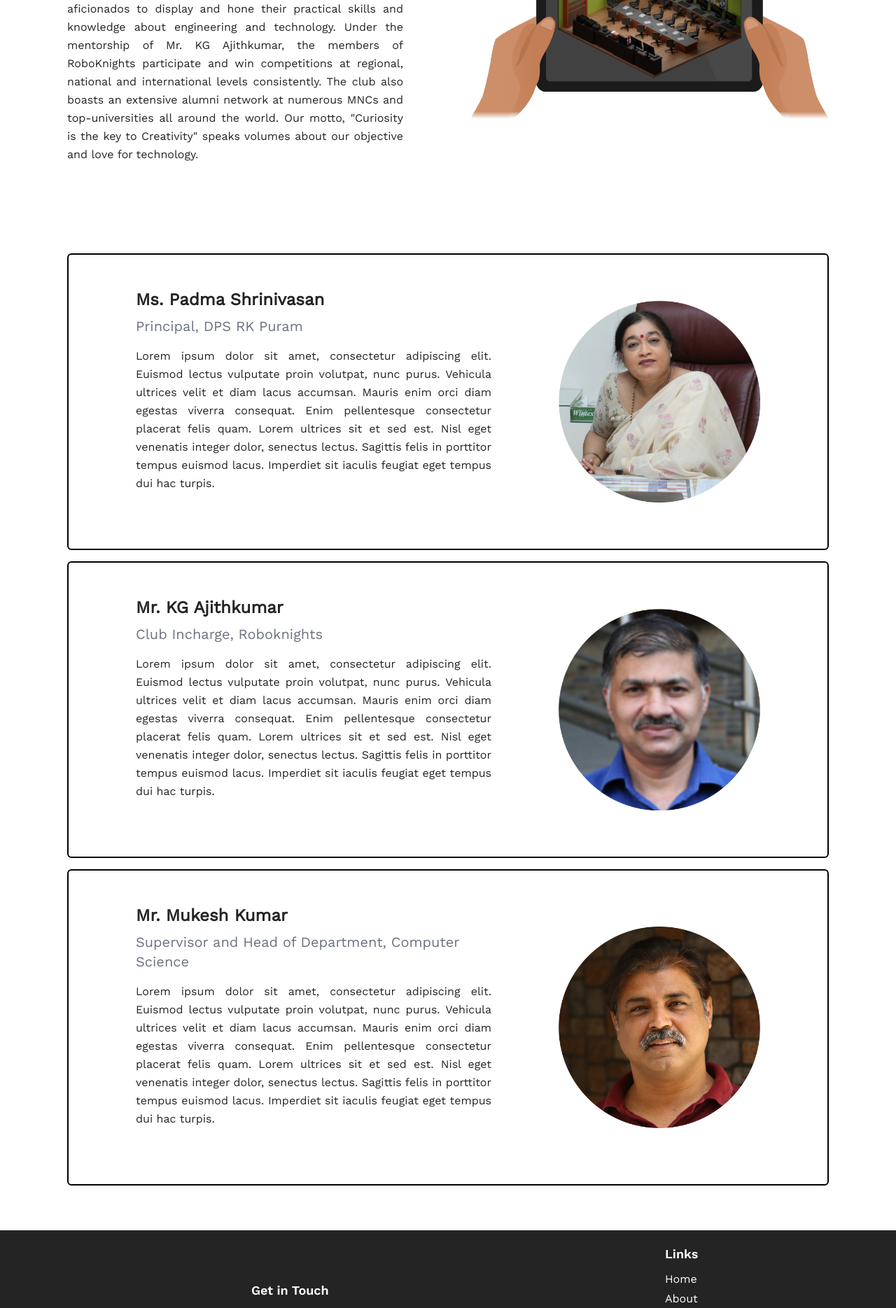
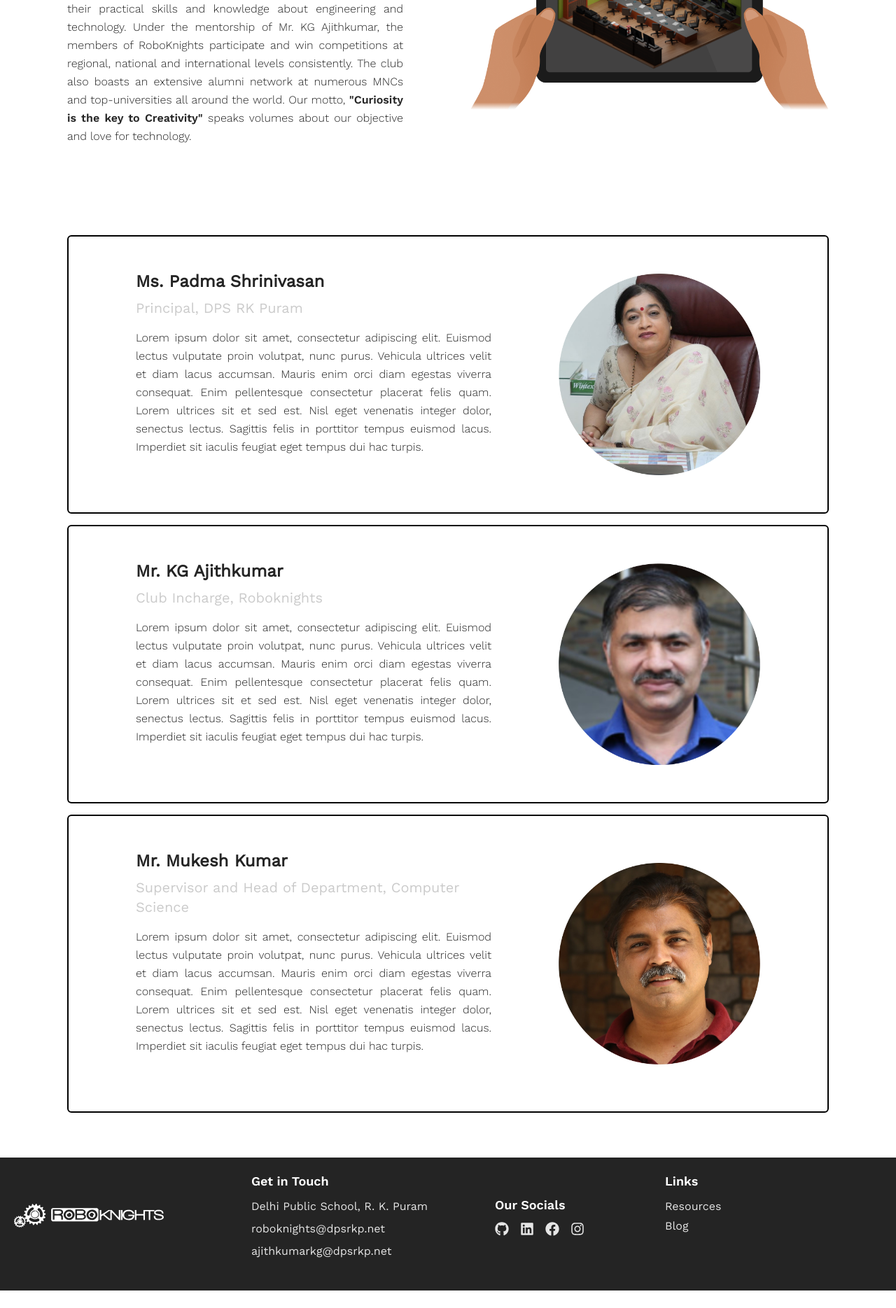
Before and after one commit to RoboKnights-Clan/RoboKnights-Clan.github.io, a Next.js app: page /about in a window 1280 px wide. Shown: the part 380-2249 px from the top of the page at 70% size. After the commit the page ends 2224 px from the top, so only its background shows below. Built offline with nearby package versions, Linux system fonts and the light colour scheme.

Commit message:
exact dark mode font colors

```diff
--- a/components/Home/Hero.tsx
+++ b/components/Home/Hero.tsx
@@ -9,7 +9,7 @@ const Hero = () => {
         <h1 className="sm:text-5xl text-3xl mb-4 font-bold text-dark font-sanssm dark:text-white">
           RoboKnights
         </h1>
-        <p className="mb-8 leading-relaxed dark:text-g">
+        <p className="mb-8 leading-relaxed dark:text-gray-c8">
           The Robotics Club of Delhi Public School R.K. Puram
         </p>
         <div className="flex justify-center">
--- a/components/Home/Modal.tsx
+++ b/components/Home/Modal.tsx
@@ -10,7 +10,7 @@ const Modal = () => {
   return (
     <>
       <div className="flex items-center flex-col py-24 justify-center">
-        <h1 className="font-medium sm:text-4xl text-center text-3xl pb-8 text-dark font-sansm">
+        <h1 className="font-medium sm:text-4xl text-center text-3xl pb-8 text-dark dark:text-white font-sansm">
           Celebrating 20 Years of RK Video
         </h1>
         <img
--- a/components/Layout/Footer.tsx
+++ b/components/Layout/Footer.tsx
@@ -34,9 +34,9 @@ const Footer = () => {
           <h5 className="font-bold mb-2.5 text-lg text-white w-full font-sanssm">
             Get in Touch
           </h5>
-          <p className="text-white">Delhi Public School, R. K. Puram</p>
-          <p className="text-white w-full mt-2"> roboknights@dpsrkp.net</p>
-          <p className="text-white w-full mt-2">ajithkumarkg@dpsrkp.net</p>
+          <p className="text-gray-e5">Delhi Public School, R. K. Puram</p>
+          <p className="text-gray-e5 w-full mt-2"> roboknights@dpsrkp.net</p>
+          <p className="text-gray-e5 w-full mt-2">ajithkumarkg@dpsrkp.net</p>
         </div>
 
         <div className="mb-6 lg:pr-12 sm:mx-auto flex flex-col items-center justify-center">
@@ -51,7 +51,7 @@ const Footer = () => {
                   href={social.url}
                   target="_blank"
                   rel="noopener noreferrer"
-                  className="text-white text-xl"
+                  className="text-gray-e5 text-xl"
                 >
                   {social.icon}
                 </a>
@@ -63,18 +63,11 @@ const Footer = () => {
         <div className="mb-6">
           <h5 className="font-bold mb-2.5 text-lg text-white font-sanssm">Links</h5>
           <div className="flex flex-col space-y-1">
-            {links.map((link, index) => {
-              return (
-                <Link key={index} href={link.url}>
-                  <a className="text-white">{link.name}</a>
-                </Link>
-              );
-            })}
             <Link href="/resources">
-              <a className="text-white">Resources</a>
+              <a className="text-gray-e5">Resources</a>
             </Link>
             <Link href="/blog">
-              <a className="text-white">Blog</a>
+              <a className="text-gray-e5">Blog</a>
             </Link>
           </div>
         </div>
--- a/data/members.ts
+++ b/data/members.ts
@@ -180,7 +180,7 @@ export const members = [
     members: [
       {
         name: "S. Shrikirti",
-        role: "Member",
+        role: "Senior Member",
         src: "/images/members/Shrikirti.png",
       },
       {
--- a/pages/about.tsx
+++ b/pages/about.tsx
@@ -12,7 +12,7 @@ const AboutPage = () => {
           <h1 className=" sm:text-4xl text-3xl mb-4 font-bold text-dark dark:text-white">
             About
           </h1>
-          <p className="mb-8 leading-relaxed text-justify">
+          <p className="mb-8 leading-relaxed text-justify font-sansl">
             RoboKnights, founded in 2002, is the Robotics Club of DPS R. K.
             Puram, and one of the well known robotics clubs in India. The club
             strives to stimulate interest in robotics among the high school
@@ -24,7 +24,7 @@ const AboutPage = () => {
             participate and win competitions at regional, national and
             international levels consistently. The club also boasts an extensive
             alumni network at numerous MNCs and top-universities all around the
-            world. Our motto, "Curiosity is the key to Creativity" speaks
+            world. Our motto, <span className="font-sanssm">"Curiosity is the key to Creativity"</span> speaks
             volumes about our objective and love for technology.
           </p>
         </div>
@@ -41,13 +41,13 @@ const AboutPage = () => {
           <div className="border-2 border-black dark:border-gray-400 mb-4 rounded-md" key={index}>
             <div className="container mx-auto md:px-24 flex px-5 py-12 md:flex-row flex-col items-center">
               <div className="lg:flex-grow md:w-1/2 lg:pr-24 md:pr-16 flex flex-col md:items-start md:text-left mb-16 md:mb-0 items-center text-center">
-                <h1 className=" sm:text-2xl text-xl mb-2 font-bold text-dark dark:text-white">
+                <h1 className=" sm:text-2xl text-xl mb-2 font-bold text-dark dark:text-gray-e9">
                   {item.name}
                 </h1>
-                <h1 className=" sm:text-xl text-lg mb-4 font-medium text-gray-500 dark:text-gray-300 dark:text-grey">
+                <h1 className=" sm:text-xl text-lg mb-4 font-medium text-gray-cb dark:text-gray-300 dark:text-grey">
                   {item.role}
                 </h1>
-                <p className="mb-8 leading-relaxed text-justify text-dark dark:text-gray-200">{item.desc}</p>
+                <p className="mb-8 leading-relaxed text-justify text-dark dark:text-gray-e9 font-sansl">{item.desc}</p>
               </div>
               <div className="w-72">
                 <img
--- a/pages/achievements.tsx
+++ b/pages/achievements.tsx
@@ -7,11 +7,11 @@ const AlumniPage = () => {
 
   const ments = achievements.map((ment, index) => {
     return (
-      <tr className={"border-y-2 border-black dark:border-gray-500"} key={index}>
+      <tr className={"border-y-2 border-black dark:border-gray-500 dark:text-gray-db"} key={index}>
         <td className="px-4 py-3">{ment.competition}</td>
         <td className="px-4 pr-0 py-3">{ment.level}</td>
         <td className="px-4 py-3">{ment.year}</td>
-        <td className="px-4 py-3 text-gray-900 dark:text-white">{ment.prize}</td>
+        <td className="px-4 py-3">{ment.prize}</td>
       </tr>
     );
   });
@@ -20,10 +20,10 @@ const AlumniPage = () => {
     <Layout title="Achievements">
       <div className="container mx-auto md:px-24 px-5 py-12">
         <div className="flex flex-col w-full">
-          <h1 className="sm:text-3xl text-2xl font-bold  mb-1 text-gray-900 dark:text-gray-100 font-sanssm">
+          <h1 className="sm:text-3xl text-2xl font-bold  mb-1 text-gray-900 dark:text-gray-db font-sanssm">
             Achievements
           </h1>
-          <p className="lg:w-2/3 leading-relaxed text-base mb-8 dark:text-gray-300">
+          <p className="lg:w-2/3 leading-relaxed text-base mb-8 dark:text-gray-bf">
             Since 2002, Roboknights has achieved innumerable milestones, winning
             several competitions. Out of this endless line of accomplishments,
             we have managed to list as many as possible.
--- a/pages/alumni.tsx
+++ b/pages/alumni.tsx
@@ -25,10 +25,10 @@ const AlumniPage = () => {
     <Layout title="Alumni">
       <div className="container mx-auto md:px-24 px-5 py-12">
         <div className="flex flex-col w-full">
-          <h1 className="sm:text-4xl text-3xl font-medium mb-1 text-gray-900 dark:text-white font-sanssm">
+          <h1 className="sm:text-4xl text-3xl font-medium mb-1 text-gray-900 dark:text-gray-e9 font-sanssm">
             Alumni
           </h1>
-          <p className="lg:w-2/3 leading-relaxed text-base mb-8 dark:text-gray-400">
+          <p className="lg:w-2/3 leading-relaxed text-base mb-8 dark:text-gray-bf">
             Roboknights has an extensive, well connected alumni network which
             guides and mentors its members into the right path.
           </p>
@@ -55,8 +55,8 @@ const AlumniPage = () => {
               <input
                 id="search"
                 type="text"
-                className="h-14 w-60 pl-10 pr-20 z-0 focus:shadow focus:outline-none border-2 p-2 rounded-md border-black dark:border-white"
-                placeholder="Search"
+                className="h-14 w-60 pl-10 pr-20 z-0 focus:shadow focus:outline-none border-2 p-2 rounded-md border-black dark:border-white text-gray-bf"
+                placeholder="Search alumni"
                 onInput={onSearchBarChange}
               />
             </div>
@@ -79,7 +79,7 @@ const AlumniPage = () => {
                             <h2 className="text-gray-900 dark:text-white font-sanssm font-medium text-xl">
                               {alum.name}
                             </h2>
-                            <p className="text-gray-500 dark:text-gray-200">{alum.role}</p>
+                            <p className="text-gray-500 dark:text-gray-e9">{alum.role}</p>
                           </div>
                         </div>
                       </div>
--- a/pages/resources.tsx
+++ b/pages/resources.tsx
@@ -7,10 +7,10 @@ const ResourcesPage = () => {
     <Layout title="Resources">
       <div className="container mx-auto md:px-24 px-5 py-8">
         <div className="flex flex-col w-full mb-8">
-          <h1 className="sm:text-3xl text-2xl font-bold  mb-2 text-gray-900">
+          <h1 className="sm:text-3xl text-2xl font-bold  mb-2 text-gray-900 dark:text-white">
             Resources
           </h1>
-          <p className="lg:w-2/3 leading-relaxed text-base mb-4">
+          <p className="lg:w-2/3 leading-relaxed text-base mb-4 dark:text-gray-e9">
             We at RoboKnights not only focus on accolades and competitions but
             also thrive to help our fellow members and other enthusiasts out
             there to increase their knowledge in the growing field of robotics.
@@ -24,11 +24,11 @@ const ResourcesPage = () => {
               className="border-2 rounded-md border-black p-5 mb-4"
               key={index}
             >
-              <h1 className=" sm:text-2xl text-xl mb-2 font-semibold text-gray-900">
+              <h1 className=" sm:text-2xl text-xl mb-2 font-semibold text-gray-900 dark:text-white">
                 {resource.name}
               </h1>
-              <h2 className="mb-2 text-lg">{resource.date}</h2>
-              <p className="leading-relaxed text-base mb-2">{resource.desc}</p>
+              <h2 className="mb-2 text-lg dark:text-gray-cb">{resource.date}</h2>
+              <p className="leading-relaxed text-base mb-2 dark:text-gray-e9">{resource.desc}</p>
               <a href={resource.link} className="underline text-lg">
                 Read More
               </a>
--- a/styles/globals.css
+++ b/styles/globals.css
@@ -14,6 +14,10 @@
     font-family: "WSans-Medium";
     src: url("../public/fonts/WorkSans-Medium.ttf");
 }
+@font-face {
+    font-family: "WSans-Light";
+    src: url("../public/fonts/WorkSans-Light.ttf");
+}
 
 body {
     font-family: 'WorkSans'
--- a/tailwind.config.js
+++ b/tailwind.config.js
@@ -8,11 +8,20 @@ module.exports = {
       fontFamily: {
         sans: ["WorkSans", "sans-serif"],
         sansm: ["WSans-Medium", "sans-serif"],
-        sanssm: ["WSans-SemiBold", "sans-serif"]
+        sanssm: ["WSans-SemiBold", "sans-serif"],
+        sansl: ["WSans-Light", "sans-serif"]
       },
       colors: {
         dark: "#242424",
-        footerdark: "#101010"
+        footerdark: "#101010",
+        gray: {
+          c8: "#c8c8c8",
+          e5: "#e5e5e5",
+          e9: "#e9e9e9",
+          cb: "#cbcbcb",
+          bf: "#bfbfbf",
+          db: "#dbdbdb",
+        }
       },
     },
   },
```
Also changed, not shown: pages/members.tsx (+6 -6 lines), public/fonts/WorkSans-Light.ttf (added), 1 other file (tests, documents, lock files or other folders).
